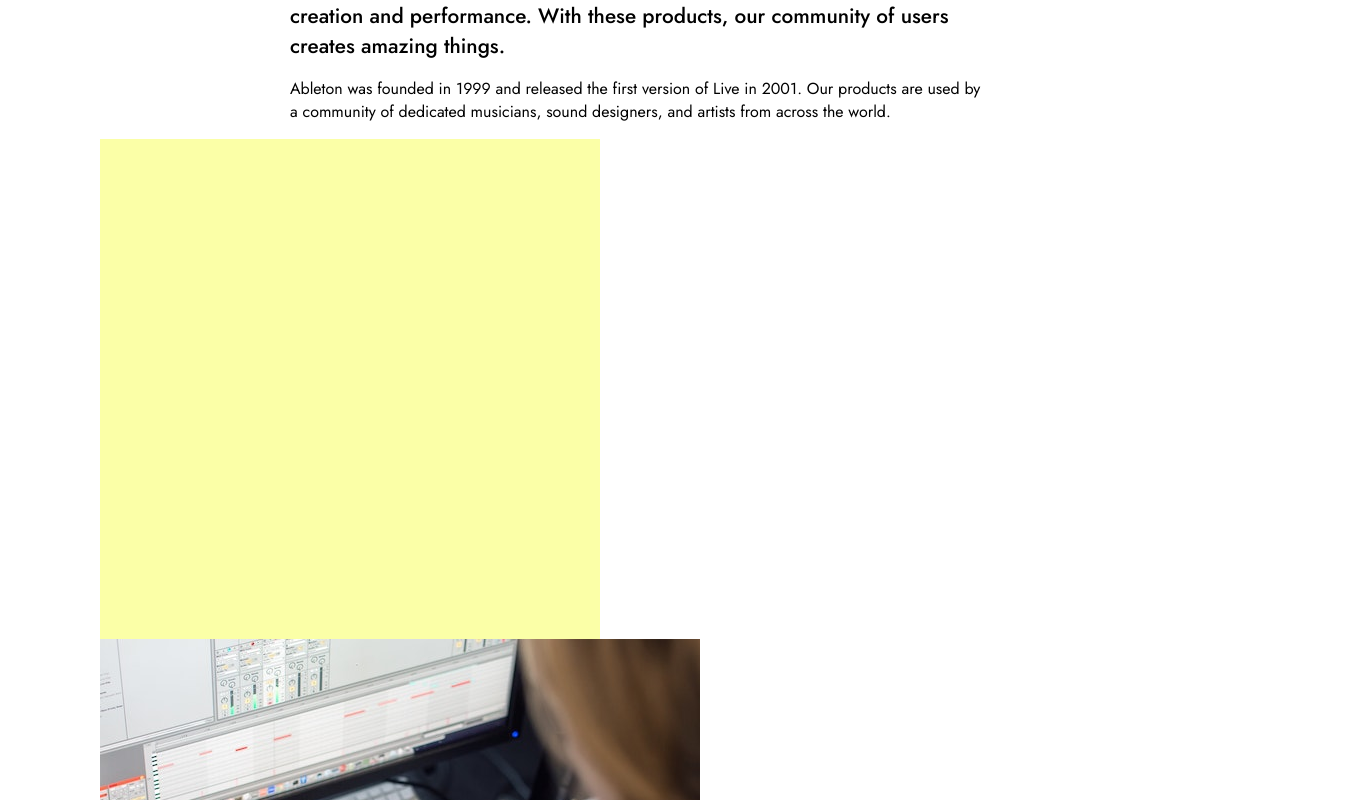
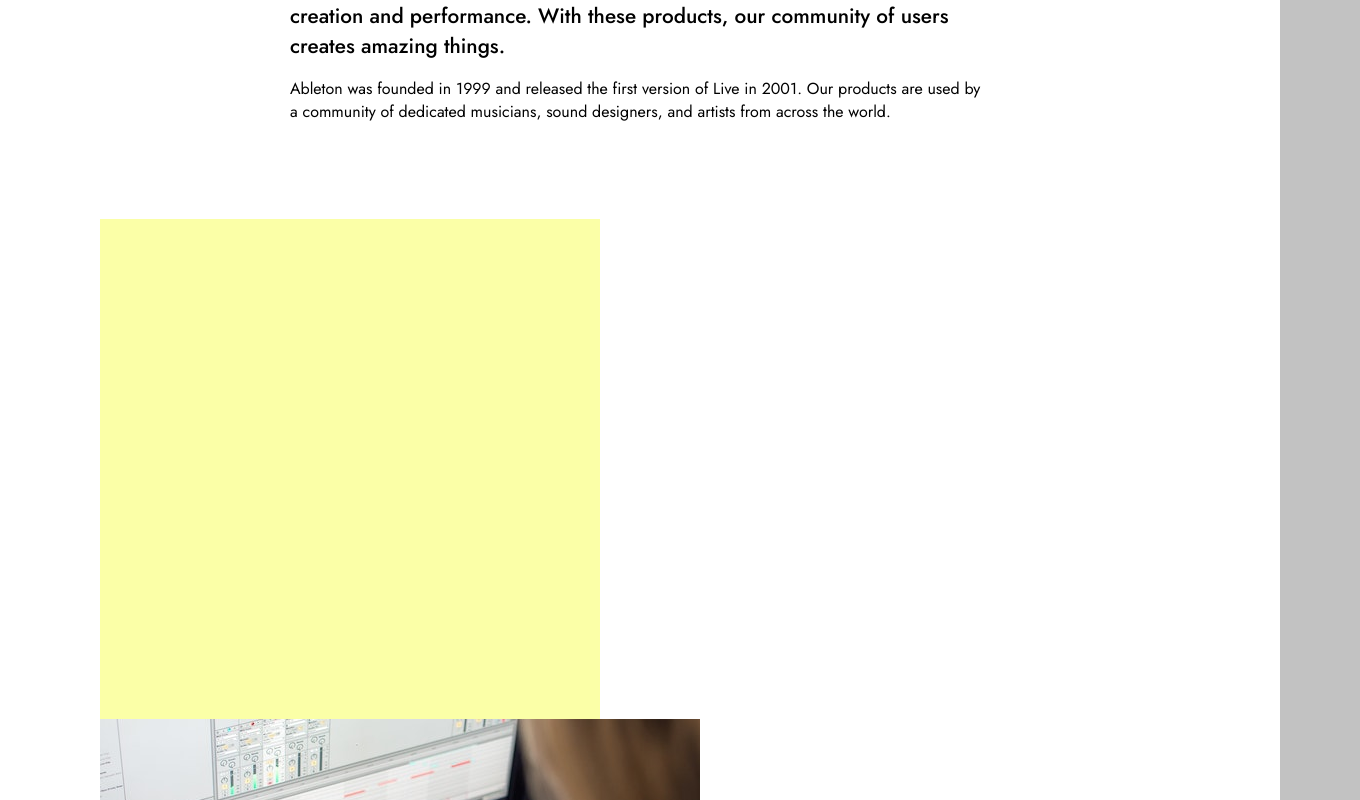
Before and after one commit to mavSeneris/abletonClone, a React (Vite) app: page / in a window 1280 px wide. Shown: the part 1520-2320 px from the top of the page, 1360 px wide, since content can reach past the window. Built offline with nearby package versions, Linux system fonts and the light colour scheme.

Commit message:
bugfixes

```diff
--- a/src/style.css
+++ b/src/style.css
@@ -31,10 +31,11 @@
 }
 
 body {
-    background-color: var(--light);
-    display: flex;
-    justify-content: center;
+    background-color: rgb(194, 194, 194);
+    /* display: flex; */
+    /* justify-content: center; */
     margin: 0;
+    /* overflow-x: hidden; */
 }
 
 h1 {
@@ -67,7 +68,7 @@ hr {
 
 .App {
     max-width: 1600px;
-    background-color: white;
+    background-color: rgb(255, 255, 255);
     overflow: hidden;
 }
 
@@ -157,6 +158,10 @@ hr {
     width: 700px;
 }
 
+.page-about__collage{
+    padding: 80px 0 80px 0;
+}
+
 .body-text a{
     color: var(--blue);
 }
```
